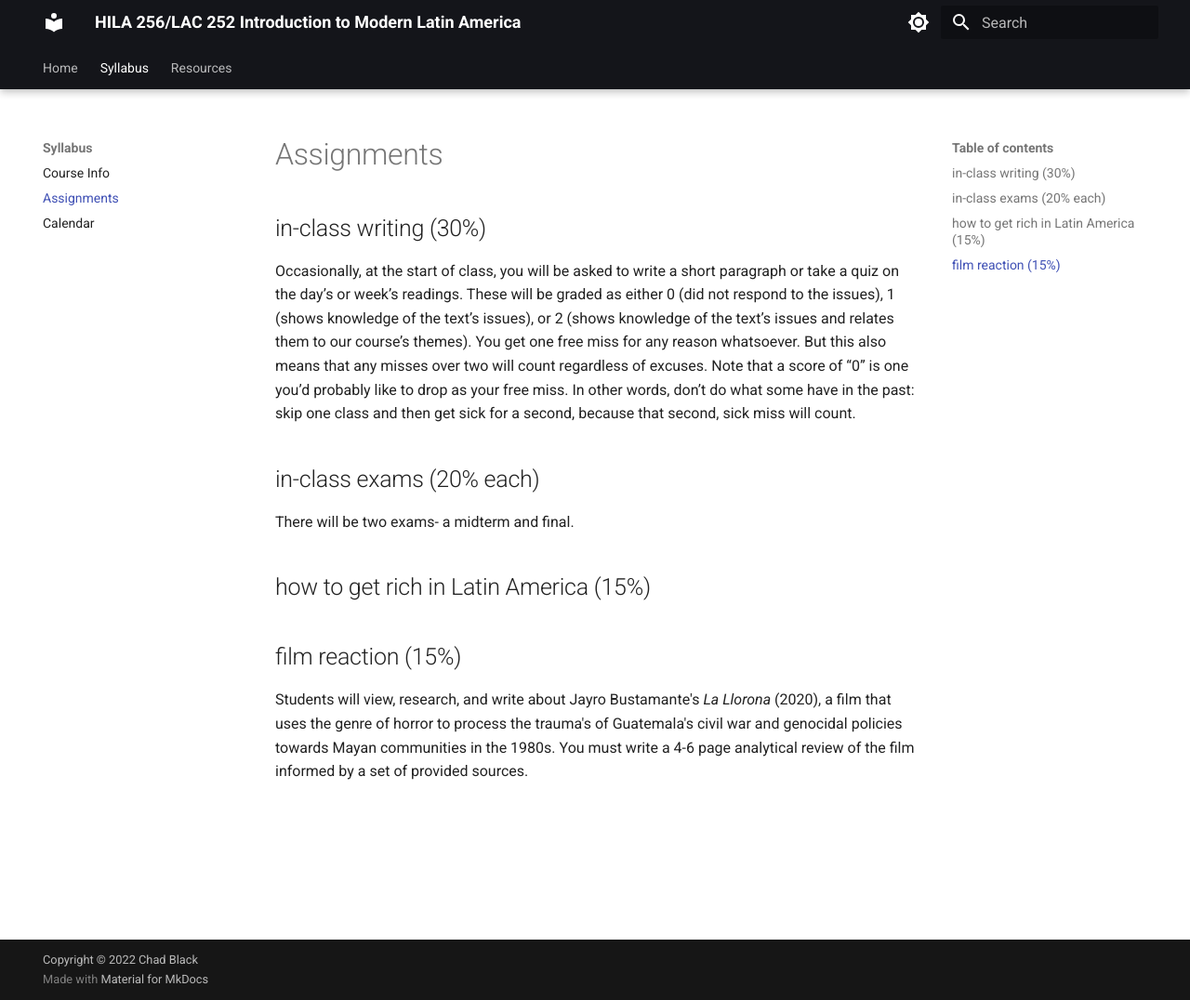
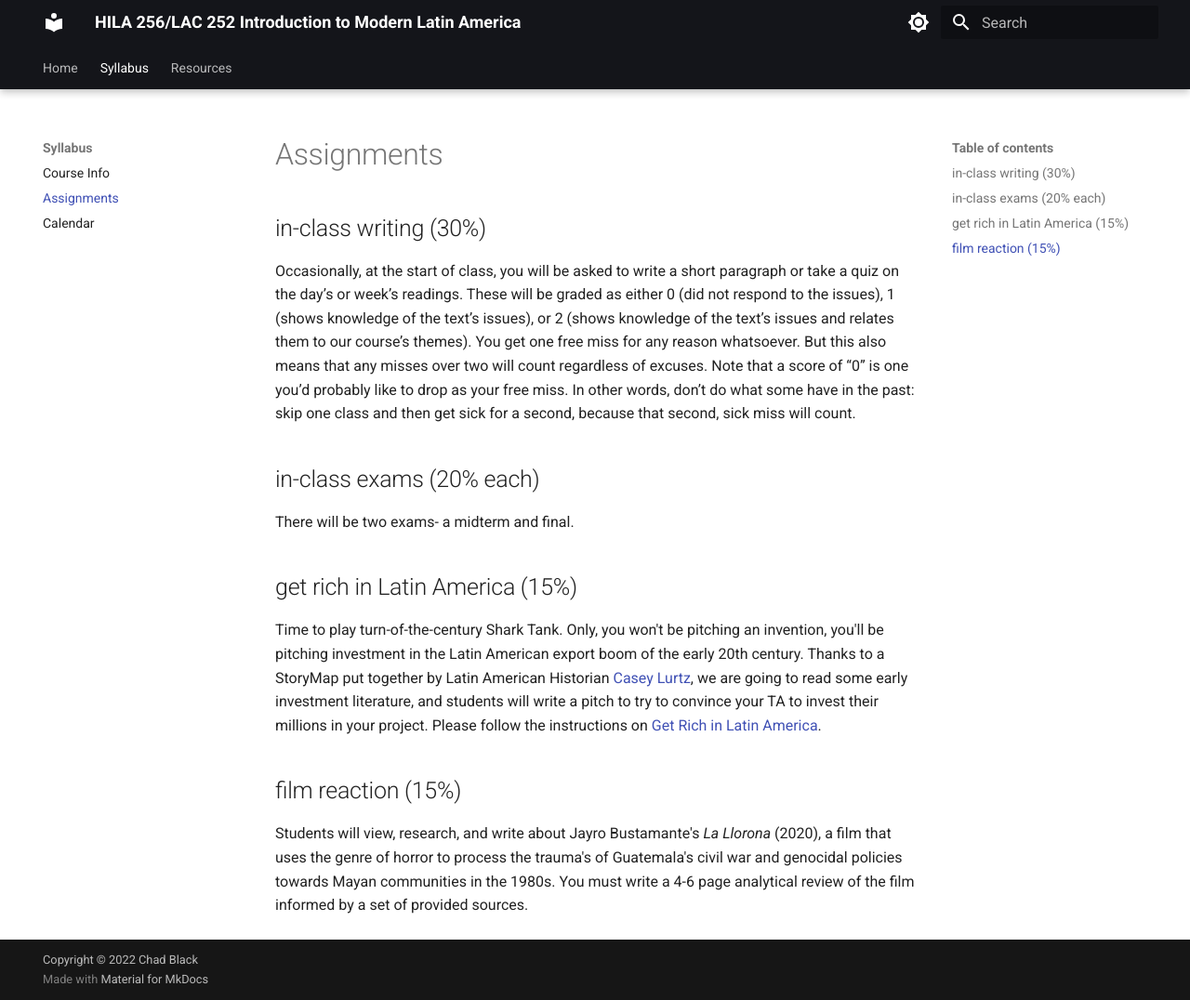
Before and after one commit to chadblack/2023MLA, an MkDocs documentation site: the page built from docs/assignments.md, in a window 1280 px wide and 1076 px high. Shown: the whole window at 93% size. Built offline with MkDocs 1.6.1 and Material for MkDocs 9.7.7, drawn with Linux system fonts in a browser that asks for light colours.

Commit message:
get rich

```diff
--- a/docs/assignments.md
+++ b/docs/assignments.md
@@ -10,7 +10,9 @@ Occasionally, at the start of class, you will be asked to write a short paragrap
 
 There will be two exams- a midterm and final.
 
-## how to get rich in Latin America (15%)
+## get rich in Latin America (15%)
+
+Time to play turn-of-the-century Shark Tank. Only, you won't be pitching an invention, you'll be pitching investment in the Latin American export boom of the early 20th century. Thanks to a StoryMap put together by Latin American Historian [Casey Lurtz](https://history.jhu.edu/directory/casey-lurtz/), we are going to read some early investment literature, and students will write a pitch to try to convince your TA to invest their millions in your project.  Please follow the instructions on [Get Rich in Latin America](https://storymaps.arcgis.com/stories/babf612b4c3d431ea72e0b5f96c8cb97).
 
 ## film reaction (15%)
 
```
Also changed, not shown: docs/resources/la llorona review essay.md (+1 -1 lines).
